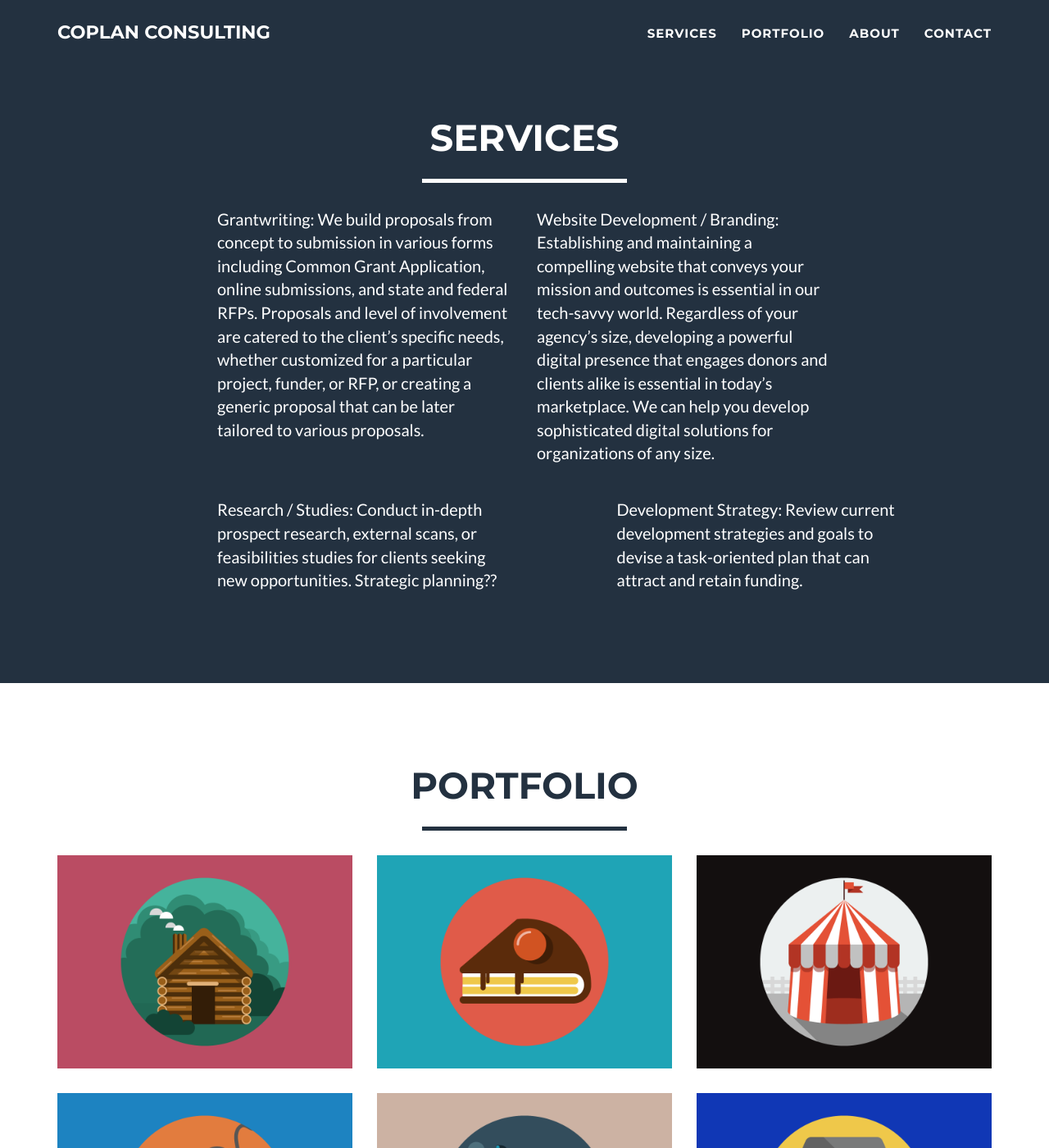
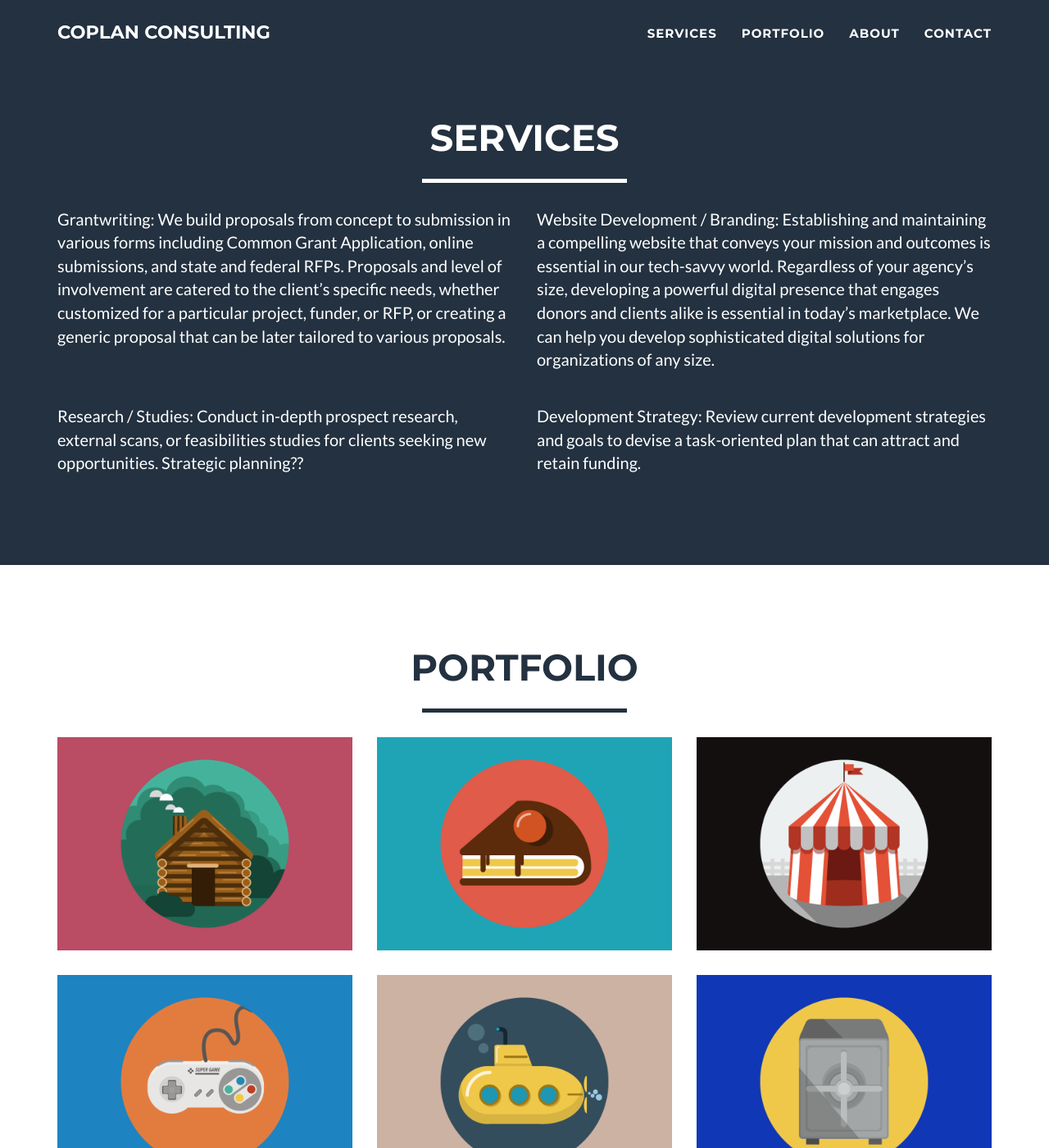
Before and after one commit to ccoplan/ccoplan.github.io, a Jekyll site: the page built from index.html, in a window 1280 px wide and 1400 px high, scrolled down 732 px. Shown: the whole window at 82% size. Built offline with Jekyll 4.4.1, drawn with Linux system fonts in a browser that asks for light colours.

Commit message:
Update services.html

```diff
--- a/_includes/services.html
+++ b/_includes/services.html
@@ -14,38 +14,25 @@
       padding-bottom: 30px !important;
       }
 
-
-        .col-centered {
-  float: none;
-  margin: 0 auto;
-          display: inline-block;
-}
       }
     </style>
 
     <div class="row" id="toprow">
-      <div class="col-lg-2"></div>
-      <div class="col-lg-4">
+
+      <div class="col-lg-6">
         <p>Grantwriting: We build proposals from concept to submission in various forms including Common Grant Application, online submissions, and state and federal RFPs.  Proposals and level of involvement are catered to the client’s specific needs, whether customized for a particular project, funder, or RFP, or creating a generic proposal that can be later tailored to various proposals.</p>
       </div>
-      <div class="col-lg-1 col-centered">
-      </div>
-      <div class="col-lg-4">
+      <div class="col-lg-6">
         <p>Website Development / Branding: Establishing and maintaining a compelling website that conveys your mission and outcomes is essential in our tech-savvy world.  Regardless of your agency’s size, developing a powerful digital presence that engages donors and clients alike is essential in today’s marketplace.  We can help you develop sophisticated digital solutions for organizations of any size.</p>
       </div>
-      <div class="col-lg-2"></div>
     </div>
     <div class="row">
-      <div class="col-lg-2"></div>
-      <div class="col-lg-4">
+      <div class="col-lg-6">
         <p>Research / Studies: Conduct in-depth prospect research, external scans, or feasibilities studies for clients seeking new opportunities.  Strategic planning??</p>
       </div>
-      <div class="col-lg-1">
-      </div>
-      <div class="col-lg-4">
+      <div class="col-lg-6">
         <p>Development Strategy: Review current development strategies and goals to devise a task-oriented plan that can attract and retain funding.</p>
       </div>
-      <div class="col-lg-2"></div>
     </div>
 
   </div>
```
